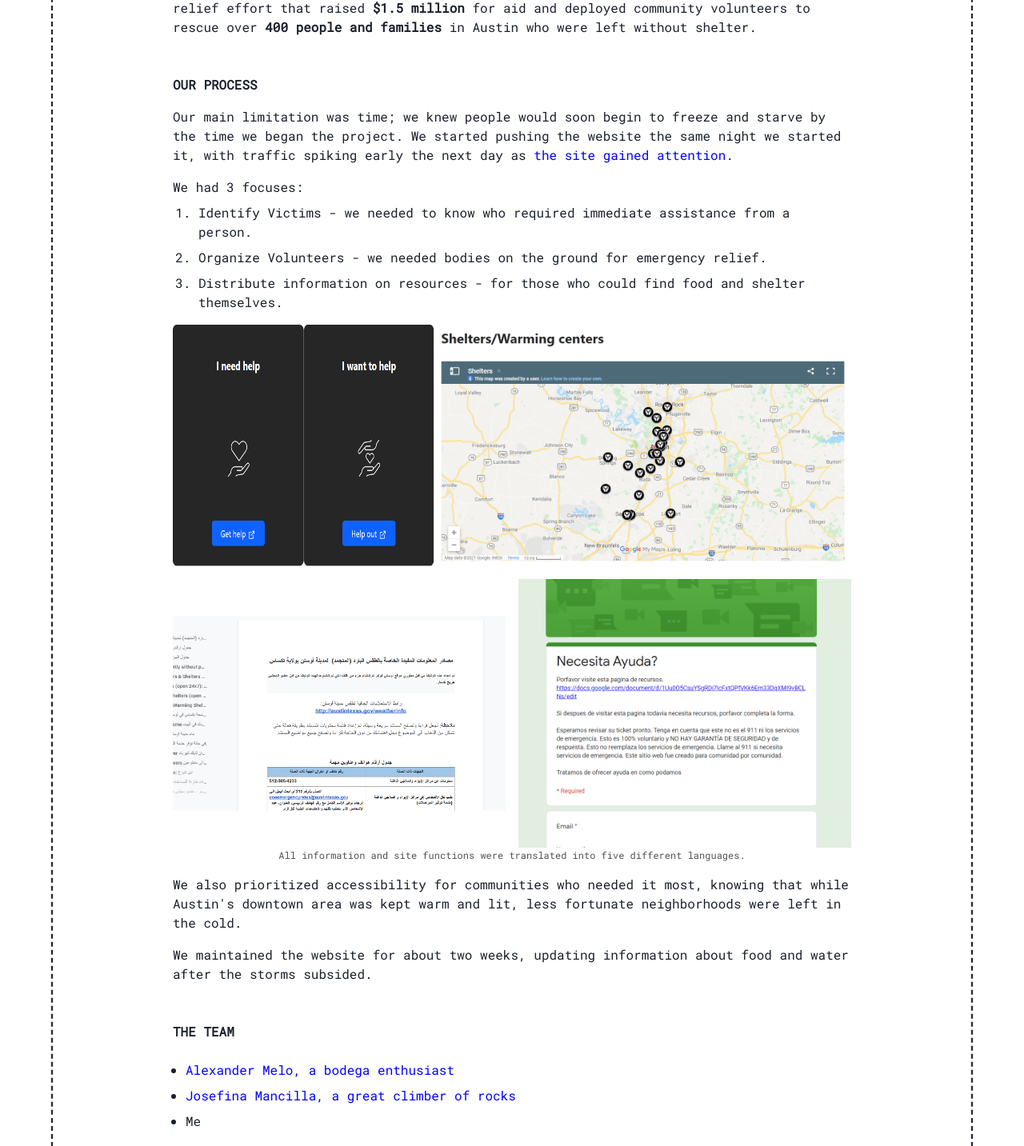
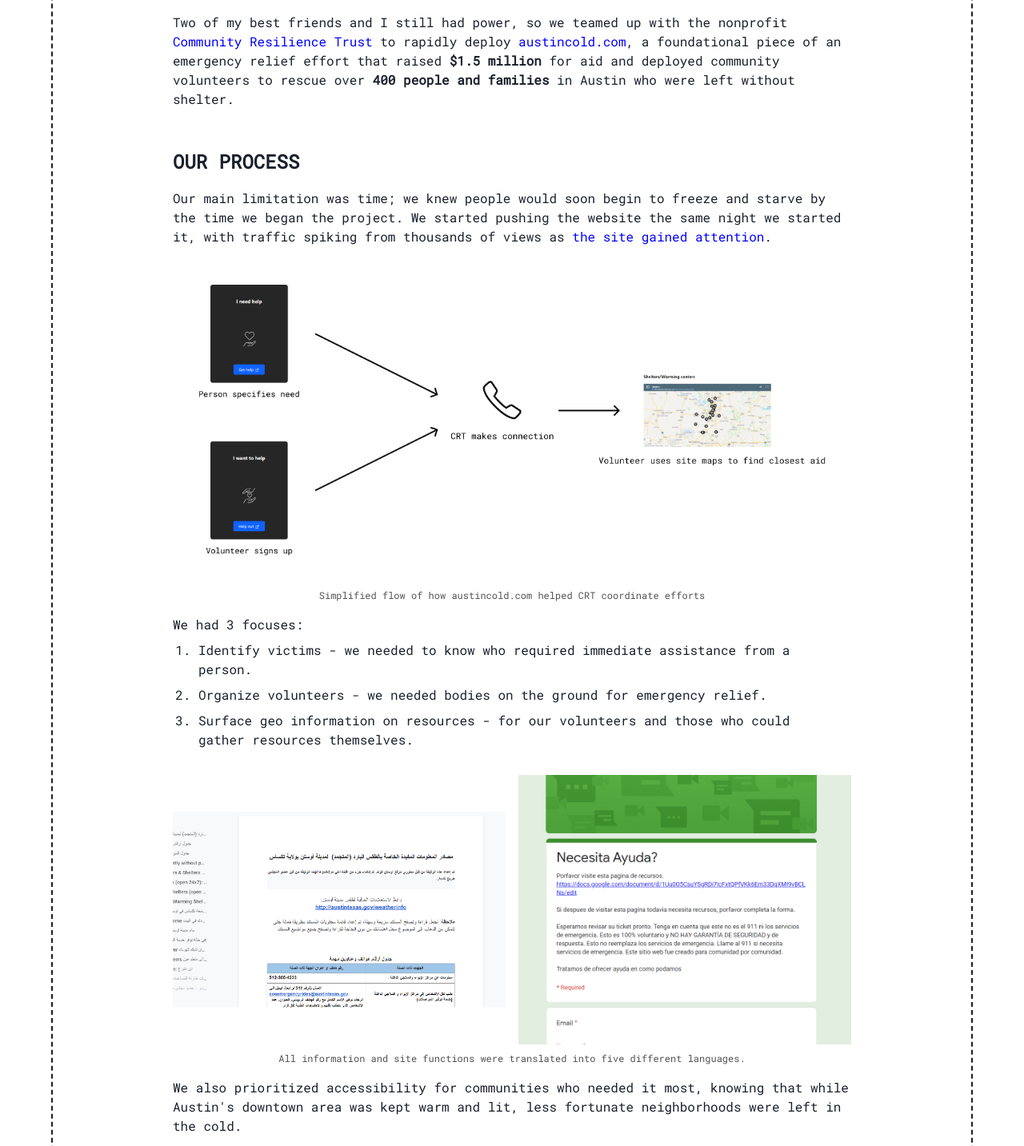
Before and after one commit to JamesZXie/portfolio-2.0, a React (Create React App) app: page /doodles in a window 1280 px wide. Shown: the part 1310-2743 px from the top of the page at 80% size. Built offline with nearby package versions, Linux system fonts and the light colour scheme.

Commit message:
Finish austincold case study

```diff
--- a/src/App.scss
+++ b/src/App.scss
@@ -40,10 +40,12 @@ h5 {
     max-width: 90%;
     text-align: center;
     color: #525252;
+    padding-top: .5rem;
 }
 
 h3 {
     font-weight: bold !important;
+    font-size: 24px !important;
 }
 
 
--- a/src/pages/Project/AustinCold/index.js
+++ b/src/pages/Project/AustinCold/index.js
@@ -9,10 +9,10 @@ import './austin-cold.scss';
 import LandingImage from '../../../assets/images/AustinCold/landing.png';
 import HelpFormSpanishImage from '../../../assets/images/AustinCold/help-form--spanish.png';
 import InfoArabicImage from '../../../assets/images/AustinCold/info--arabic.png';
-import NeedHelpTile from '../../../assets/images/AustinCold/need-help-tile.png';
-import WantToHelpTile from '../../../assets/images/AustinCold/want-to-help-tile.png';
-import SheltersMap from '../../../assets/images/AustinCold/shelters-map.png';
+import Flow from '../../../assets/images/AustinCold/flow.png';
 import AustinSnow from '../../../assets/images/AustinCold/austin-snow-air.jpg';
+
+const imageBottomPadding = '1rem';
 
 const AustinCold = ({}) => (
   <Grid
@@ -31,8 +31,11 @@ const AustinCold = ({}) => (
 
       <Header title="Austin Cold" fontSize={100} center />
 
-      <Text as="h3">PROBLEM</Text>
+      <Text as="h3">THE PROBLEM</Text>
       <Image src={AustinSnow} height="30rem" objectFit="cover" width="100%" />
+      <Center paddingBottom={imageBottomPadding}>
+        <Text as="h5">Satellite image of Austin frozen</Text>
+      </Center>
       <Text>
         In Febuary of 2021, Texas froze as three simultaneous winter storms
         relentlessly battered the state for days on end, killing over 100 people and
@@ -47,12 +50,12 @@ const AustinCold = ({}) => (
         <Image
           src={LandingImage}
           alt="landing page of austincold.com"
-          marginBottom="1rem"
+          paddingBottom={imageBottomPadding}
         />
       </Link>
       <Text>
-        Two of my best friends and I who still had
-        power teamed up with the nonprofit
+        Two of my best friends and I still had
+        power, so we teamed up with the nonprofit
         {' '}
         <Link color="blue" href="https://communityresiliencetrust.org/" isExternal>Community Resilience Trust </Link>
         {' '}
@@ -80,7 +83,7 @@ const AustinCold = ({}) => (
         Our main limitation was time; we knew people would soon begin
         to freeze and starve by the time we began the project.
         We started pushing the website the same night we started it, with traffic
-        spiking early the next day as
+        spiking from thousands of views as
         {' '}
         <Link
           color="blue"
@@ -91,43 +94,35 @@ const AustinCold = ({}) => (
         </Link>
         .
       </Text>
+      <Center>
+        <Image
+          height="%"
+          objectFit="cover"
+          src={Flow}
+          padding="2rem"
+        />
+      </Center>
+      <Center paddingBottom={imageBottomPadding}>
+        <Text as="h5">Simplified flow of how austincold.com helped CRT coordinate efforts</Text>
+      </Center>
+
       <Text>
         We had 3 focuses:
       </Text>
       <OrderedList paddingBottom="1rem">
         <ListItem>
-          Identify Victims - we needed to know who required immediate assistance from a person.
+          Identify victims - we needed to know who required immediate assistance from a person.
         </ListItem>
         <ListItem>
-          Organize Volunteers - we needed bodies on the ground for emergency relief.
+          Organize volunteers - we needed bodies on the ground for emergency relief.
         </ListItem>
         <ListItem>
-          Distribute information on resources - for those who could
-          find food and shelter themselves.
+          Surface geo information on resources - for our volunteers and those who could
+          gather resources themselves.
         </ListItem>
       </OrderedList>
-      <Flex>
-        <Center>
-          <Image
-            height="100%"
-            src={NeedHelpTile}
-          />
-        </Center>
-        <Center>
-          <Image
-            height="100%"
-            src={WantToHelpTile}
-          />
-        </Center>
-        <Center>
-          <Image
-            height="100%"
-            src={SheltersMap}
-          />
-        </Center>
-      </Flex>
 
-      <Flex wrap="wrap" paddingTop="1rem" paddingBottom="1rem">
+      <Flex wrap="wrap" paddingTop="1rem" paddingBottom={imageBottomPadding}>
         <Center flex="1">
           <Image
             src={InfoArabicImage}
@@ -154,6 +149,15 @@ const AustinCold = ({}) => (
     <GridItem colSpan={2} />
     <GridItem colSpan={2} />
     <GridItem colSpan={8}>
+      <Text>
+        We maintained the website for about two weeks,
+        updating information about food and water after the storms subsided.
+      </Text>
+    </GridItem>
+    <GridItem colSpan={2} />
+    <GridItem colSpan={2} />
+    <GridItem colSpan={8}>
+      <Text as="h3">HOW IT WORKED</Text>
       <Text>
         We maintained the website for about two weeks,
         updating information about food and water after the storms subsided.
```
Also changed, not shown: src/assets/images/AustinCold/flow.png (added).
